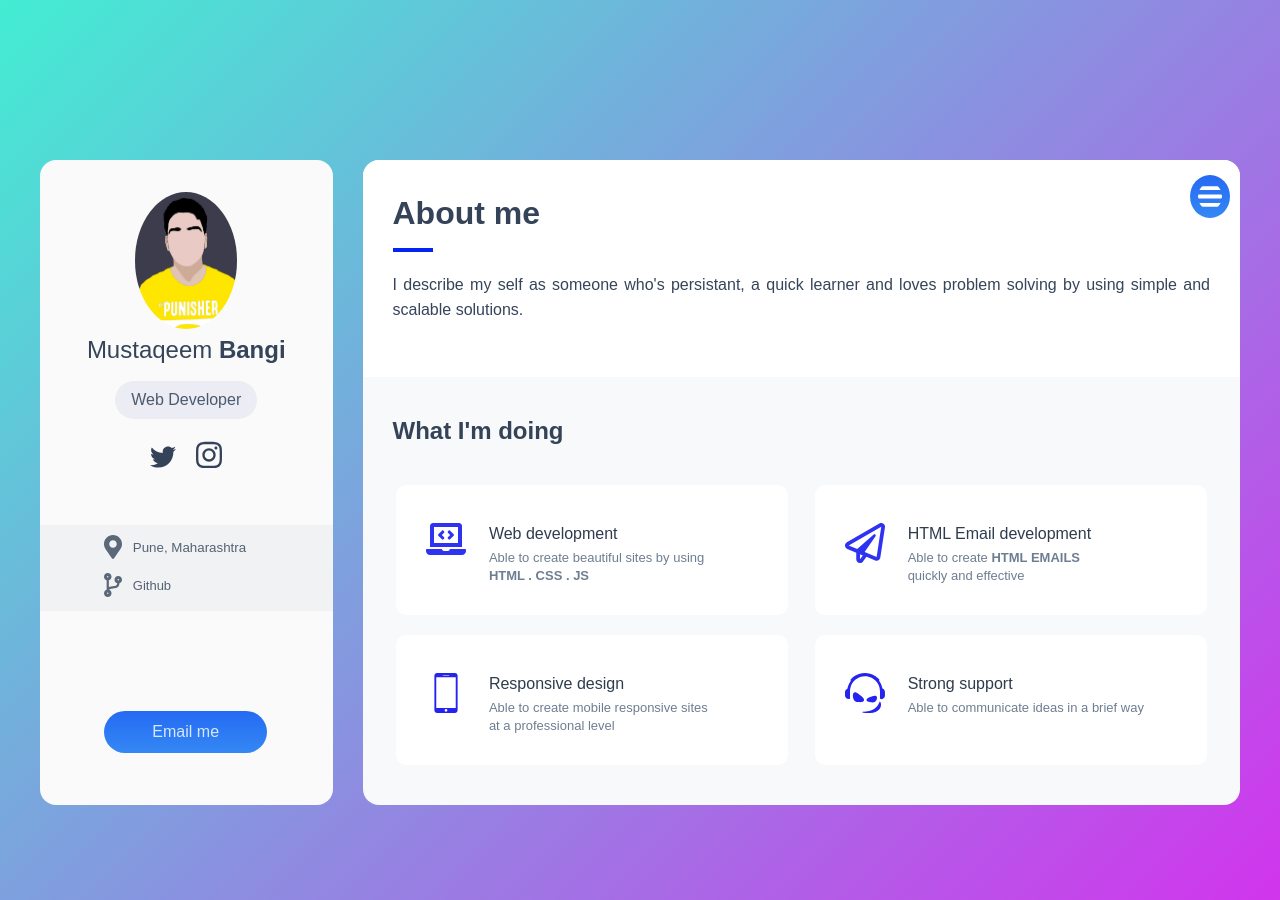
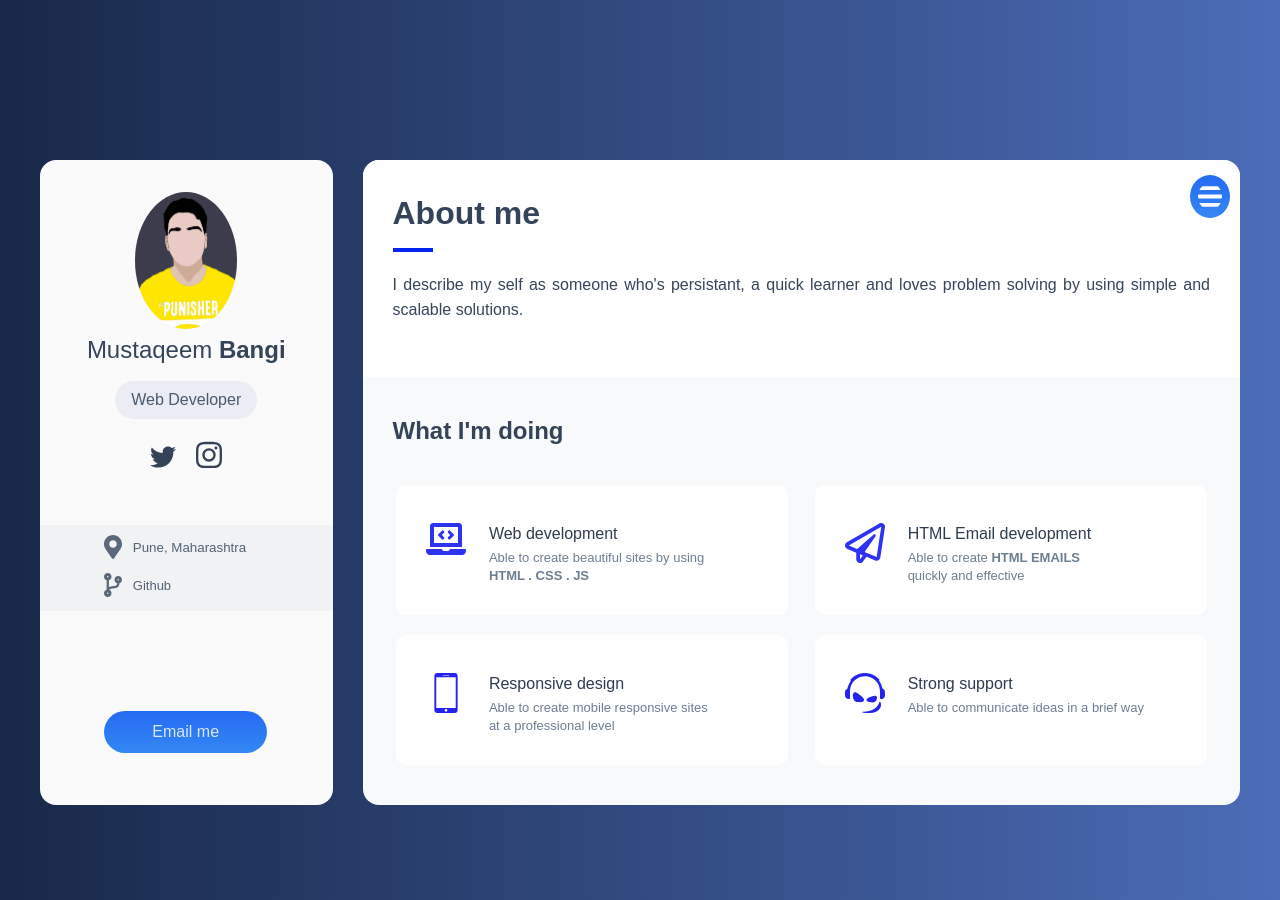
Before and after one commit to mbangi66/Portfolio, a plain HTML site: page index.html in a window 1280 px wide. Drawn offline with Linux system fonts and the light colour scheme.

Commit message:
update background

```diff
--- a/css/main.css
+++ b/css/main.css
@@ -8,10 +8,9 @@ body {
     position: relative;
     overflow-x: hidden;
     font-family: sans-serif;
-    background-color: #43edd3;
-    background: -moz-linear-gradient(-45deg, #43edd3 0%, #d135ed 100%);
-    background: -webkit-linear-gradient(-45deg, #43edd3 0%, #d135ed 100%);
-    background: linear-gradient(135deg, #43edd3 0%, #d135ed 100%);
+    background: #4b6cb7;
+    background: -webkit-linear-gradient(to right, #182848, #4b6cb7);
+    background: linear-gradient(to right, #182848, #4b6cb7);
     height: 100%;
     min-height: 900px;
 }
```
